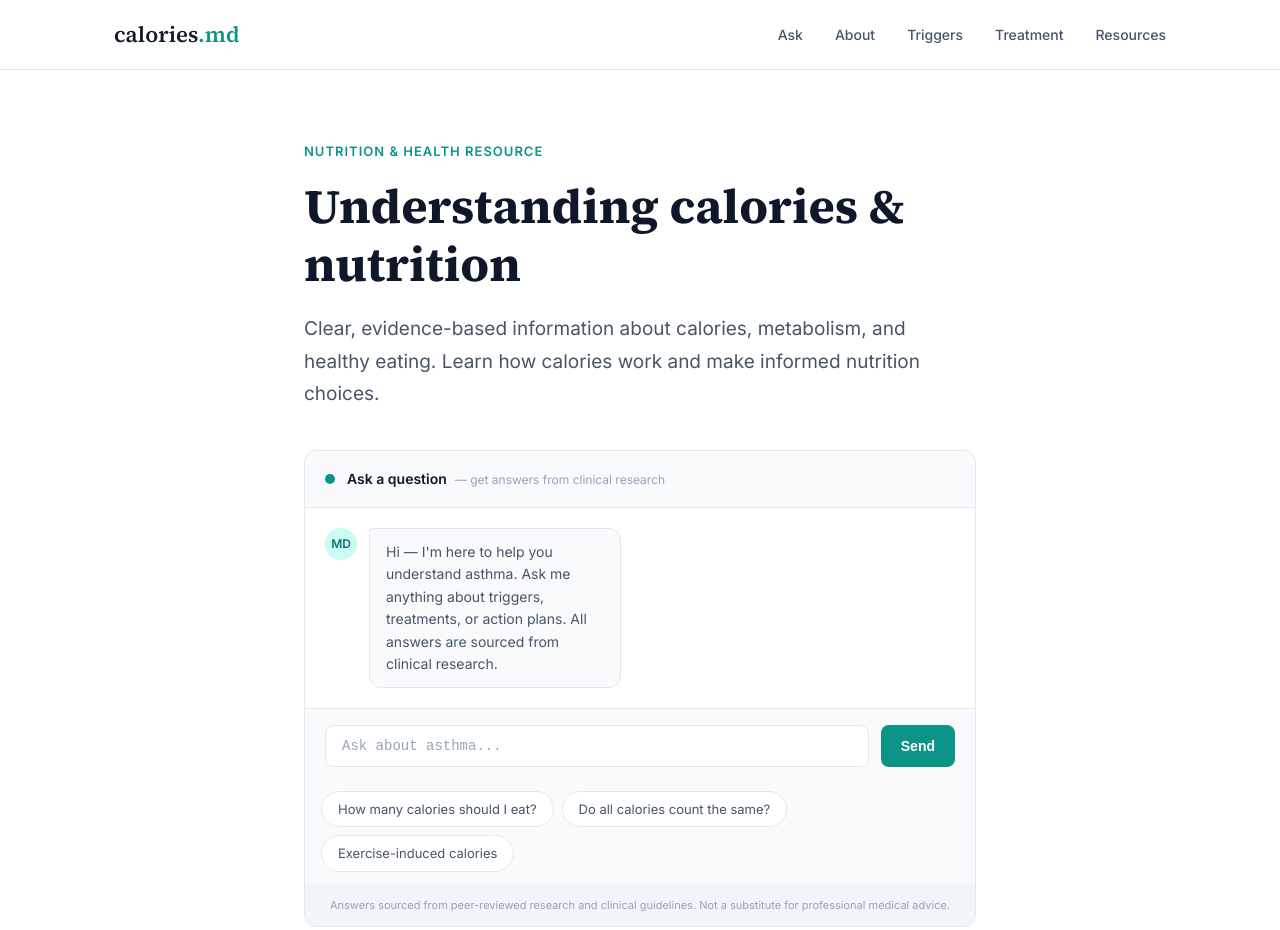
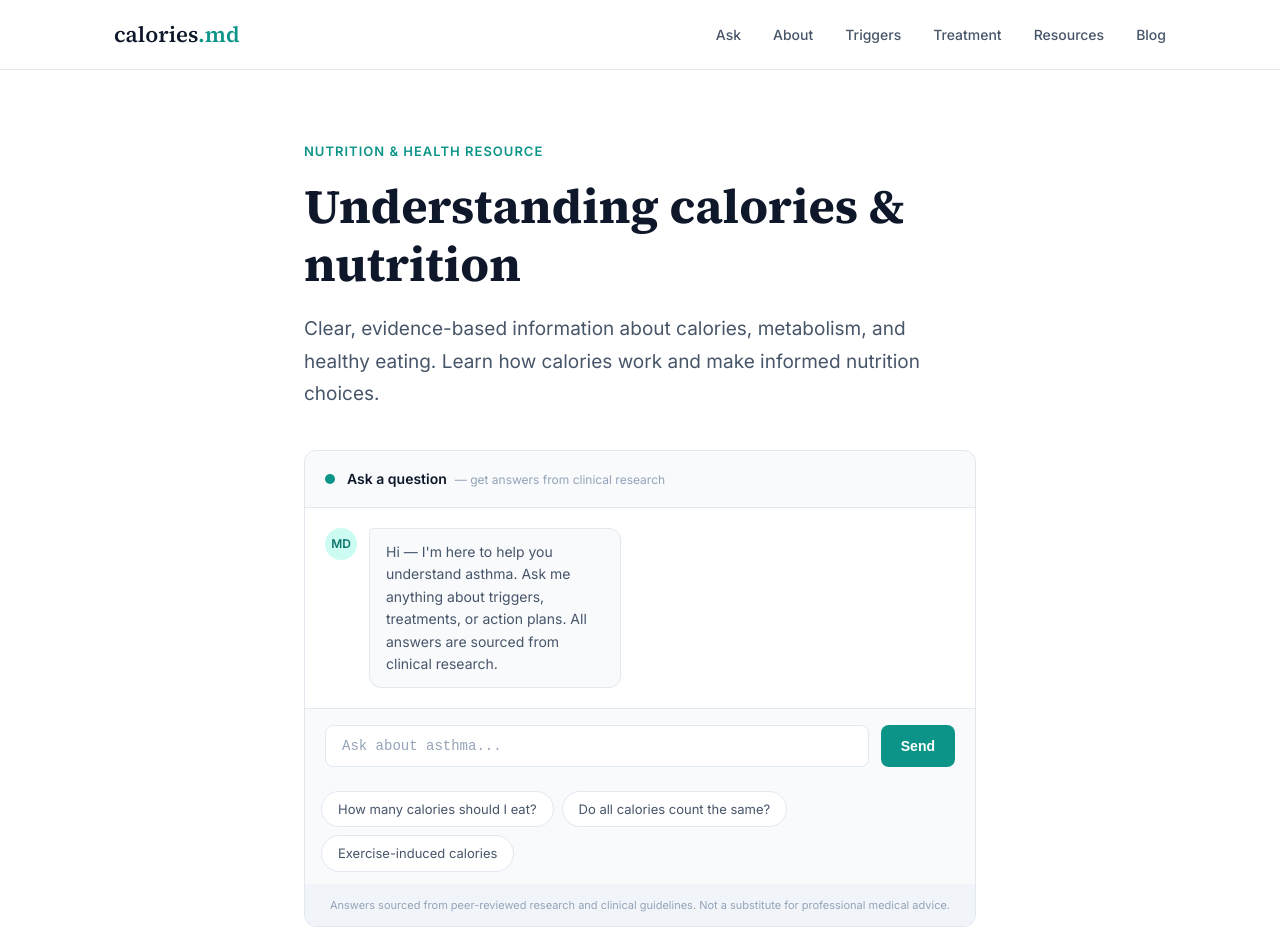
Before and after one commit to loki-mamv/calories-md, a plain HTML site: page index.html in a window 1280 px wide. Shown: the top 930 px of the page. Drawn offline with Linux system fonts and the light colour scheme.

Commit message:
Add blog + GA4

```diff
--- a/index.html
+++ b/index.html
@@ -516,6 +516,7 @@
                 <a href="#triggers">Triggers</a>
                 <a href="#treatment">Treatment</a>
                 <a href="/resources.html">Resources</a>
+                <a href="/blog.html">Blog</a>
             </nav>
         </div>
     </header>
```
